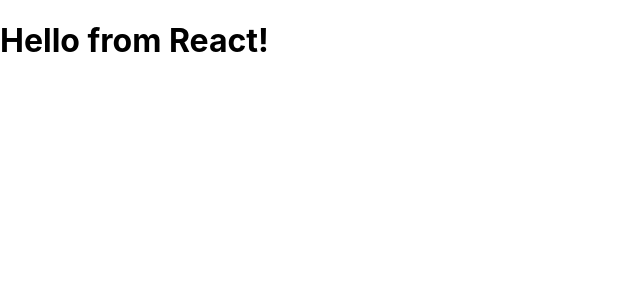
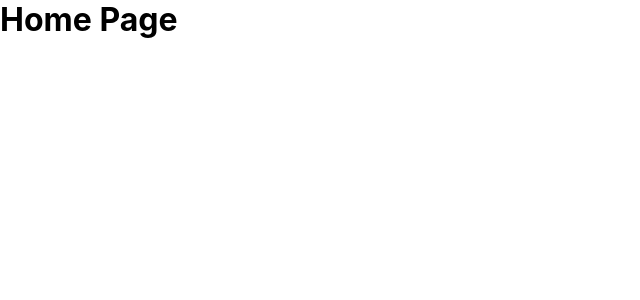
Before and after one commit to dewanwakilahmed/react-router-demo, a React (Create React App) app: page / in a window 1280 px wide. Shown: the top 300 px of the page, without its empty margins (0-640 px from the left). Built offline with nearby package versions, Linux system fonts and the light colour scheme.

Commit message:
Configuring Routes

```diff
--- a/src/App.js
+++ b/src/App.js
@@ -1,8 +1,14 @@
+import { Routes, Route } from "react-router-dom";
+
+import Home from "./components/Home";
+import About from "./components/About";
+
 function App() {
   return (
-    <div className="App">
-      <h1>Hello from React!</h1>
-    </div>
+    <Routes>
+      <Route path="/" element={<Home />} />
+      <Route path="about" element={<About />} />
+    </Routes>
   );
 }
 
--- /dev/null
+++ b/src/components/About.js
@@ -0,0 +1,9 @@
+const About = () => {
+  return (
+    <div>
+      <h1>About Page</h1>
+    </div>
+  );
+};
+
+export default About;
--- /dev/null
+++ b/src/components/Home.js
@@ -0,0 +1,9 @@
+const Home = () => {
+  return (
+    <div>
+      <h1>Home Page</h1>
+    </div>
+  );
+};
+
+export default Home;
--- a/src/index.css
+++ b/src/index.css
@@ -1,13 +1,20 @@
+*,
+*::before,
+*::after {
+  box-sizing: border-box;
+  margin: 0;
+  padding: 0;
+}
+
 body {
-  margin: 0;
-  font-family: -apple-system, BlinkMacSystemFont, 'Segoe UI', 'Roboto', 'Oxygen',
-    'Ubuntu', 'Cantarell', 'Fira Sans', 'Droid Sans', 'Helvetica Neue',
+  font-family: -apple-system, BlinkMacSystemFont, "Segoe UI", "Roboto", "Oxygen",
+    "Ubuntu", "Cantarell", "Fira Sans", "Droid Sans", "Helvetica Neue",
     sans-serif;
   -webkit-font-smoothing: antialiased;
   -moz-osx-font-smoothing: grayscale;
 }
 
 code {
-  font-family: source-code-pro, Menlo, Monaco, Consolas, 'Courier New',
+  font-family: source-code-pro, Menlo, Monaco, Consolas, "Courier New",
     monospace;
 }
--- a/src/index.js
+++ b/src/index.js
@@ -1,14 +1,17 @@
-import React from 'react';
-import ReactDOM from 'react-dom';
-import './index.css';
-import App from './App';
-import reportWebVitals from './reportWebVitals';
+import React from "react";
+import ReactDOM from "react-dom";
+import { BrowserRouter } from "react-router-dom";
+import "./index.css";
+import App from "./App";
+import reportWebVitals from "./reportWebVitals";
 
 ReactDOM.render(
   <React.StrictMode>
-    <App />
+    <BrowserRouter>
+      <App />
+    </BrowserRouter>
   </React.StrictMode>,
-  document.getElementById('root')
+  document.getElementById("root")
 );
 
 // If you want to start measuring performance in your app, pass a function
```
